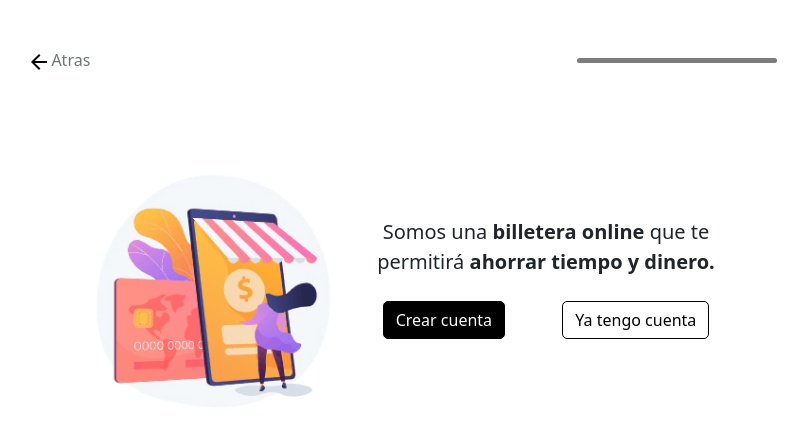
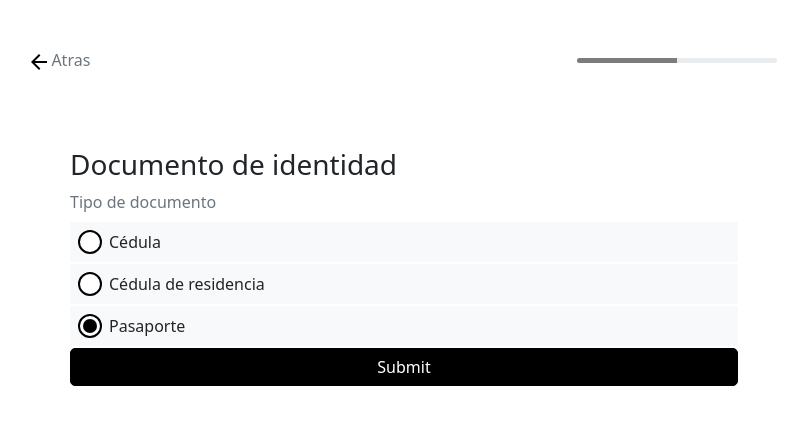
Before and after one commit to Javieradel/prueba-tecnica-webtres, a plain HTML site: page pages/step-2.html in a window 1280 px wide. Shown: the whole page, without its empty margins (236-1044 px from the left). Drawn offline with nearby package versions, Linux system fonts and the light colour scheme.

Commit message:
check button

```diff
--- a/assets/css/styles.css
+++ b/assets/css/styles.css
@@ -29,3 +29,37 @@ main.content-main{
     background-color: white;
     color: black;
 }
+.form-check .form-check-input{
+    margin: 0;
+    margin-right: 7px ;
+}
+input[type="radio"]{
+    display: inline-block;
+    transition: all;
+    background-color: white;
+    border: 2px solid black !important;
+    box-shadow: none;
+    width: 24px;
+    height: 24px;
+    margin: none;
+}
+input[type="radio"]:checked{
+    transition: all;
+    background-color: white;
+    border: 2px solid black ;
+    box-shadow: none;
+    width: 24px;
+    height: 24px;
+}
+input[type='radio']:checked:after {
+    width: 14px;
+    height: 14px;
+    border-radius: 15px;
+    top: -1px;
+    left: 3px;
+    position: relative;
+    background-color: black;
+    content: '';
+    display: inline-block;
+    visibility: visible;
+}
--- a/pages/step-2.html
+++ b/pages/step-2.html
@@ -9,7 +9,7 @@
         href="https://cdnjs.cloudflare.com/ajax/libs/animate.css/4.1.1/animate.min.css"
       />
         <link rel="stylesheet" href="../assets/css/styles.css">
-        <title>Naitus | Login</title>
+        <title>Naitus | Registro</title>
     </head>
 <body>
     <div class="step-2 px-4 animate__animated animate__fadeIn">
@@ -17,7 +17,7 @@
             <nav class="mt-5 mt-sm-3">
                 <ul class="actions list-unstyled d-flex justify-content-around align-items-center">
                     <li class="item my-2">
-                        <a href="/pages/step-2.html" class="text-muted text-decoration-none">
+                        <a href="/pages/step-1.html" class="text-muted text-decoration-none">
                             <svg width="16" height="16" viewBox="0 0 16 16" fill="none" xmlns="http://www.w3.org/2000/svg">
                                 <path d="M16 7H3.83L9.42 1.41L8 0L0 8L8 16L9.41 14.59L3.83 9H16V7Z" fill="black"/>
                             </svg>
@@ -26,7 +26,7 @@
                     </li>
                     <li class="item my-2 w-50 progress-item">
                         <div class="progress">
-                            <div class="progress-bar" style="width: 100%; background-color: #7C7C7C;" role="progressbar" aria-valuenow="0" aria-valuemin="0" aria-valuemax="100"></div>
+                            <div class="progress-bar" style="width: 50%; background-color: #7C7C7C;" role="progressbar" aria-valuenow="0" aria-valuemin="0" aria-valuemax="100"></div>
                           </div>
                     </li>
                 </ul>
@@ -34,30 +34,36 @@
         </header>
 
         <main class="content-main mt-sm-5 mx-auto">
-            <section class="poster">
-                <figure class="d-flex flex-column flex-sm-row text-center">
-                    <img src="/assets/imgs/Rectangle 65.jpg"
-                    class="mx-auto"
-                    alt="Naitus, tu billetera de ahorro de tiempo y dinero" srcset="">
-                    <div class="d-flex flex-column justify-content-sm-center">
-                        <figcaption class="fs-5 text-center" >
-                            Somos una <strong> billetera online </strong> que te permitirá <strong>ahorrar tiempo y dinero.</strong>
-                        </figcaption>
+            <h3>
+                Documento de identidad
+            </h3>
+            <form>
+                <fieldset>
+                    <legend class="fs-6 text-muted ">Tipo de documento</legend>
+                    <div class="form-check bg-light p-2">
+                        <input class="form-check-input" type="radio" name="flexRadioDefault" id="flexRadioDefault1">
+                        <label class="form-check-label" for="flexRadioDefault1">
+                            Cédula
+                        </label>
+                    </div>
 
-                        <nav class="mt-5 mt-sm-3">
-                            <ol class="actions list-unstyled d-flex flex-column flex-sm-row justify-content-center justify-content-sm-around">
-                                <li class="item my-2 ">
-                                    <a href="/pages/step-2.html" class="btn btn-primary">Crear cuenta</a>
-                                </li>
+                    <div class="form-check bg-light p-2">
+                        <input class="form-check-input" type="radio" name="flexRadioDefault" id="flexRadioDefault2">
+                        <label class="form-check-label" for="flexRadioDefault2">
+                            Cédula de residencia
+                        </label>
+                    </div>
 
-                                <li class="item my-2">
-                                    <a href="" class="btn btn-secondary">Ya tengo cuenta</a>
-                                </li>
-                            </ol>
-                        </nav>
+                    <div class="form-check bg-light p-2">
+                        <input class="form-check-input" type="radio" name="flexRadioDefault" id="flexRadioDefault3" checked>
+                        <label class="form-check-label" for="flexRadioDefault3">
+                            Pasaporte
+                        </label>
                     </div>
-                </figure>
-            </section>
+                </fieldset>
+
+                <button type="submit" class="btn btn-primary">Submit</button>
+            </form>
         </main>
     </div>
 
```
Also changed, not shown: pages/step-1.html (+1 -1 lines).
